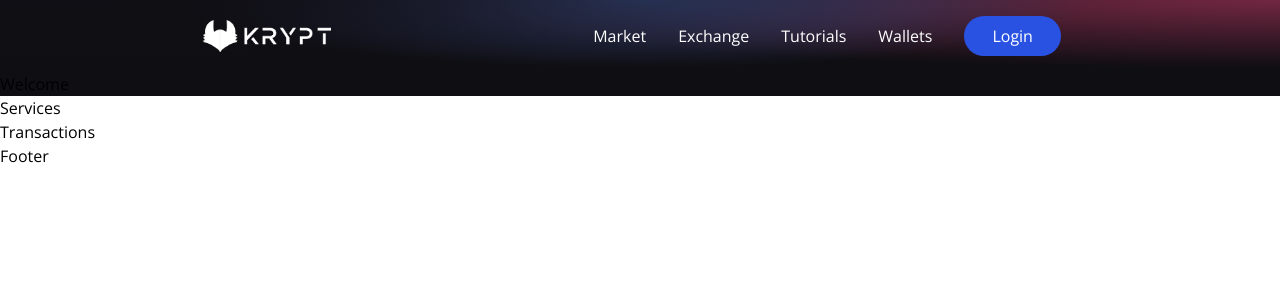
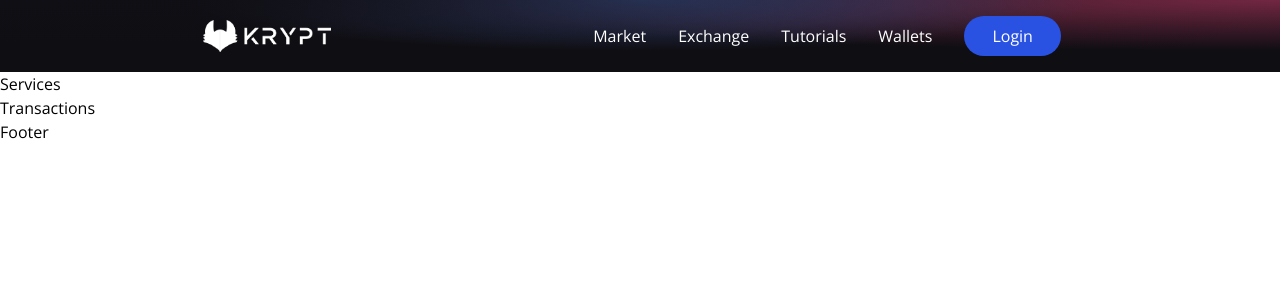
Before and after one commit to AlghazHernanda/blockchain-web, a React (Vite) app in the folder client/: page / in a window 1280 px wide. Shown: the top 300 px of the page. Built offline with nearby package versions, Linux system fonts and the light colour scheme.

Commit message:
welcome page

```diff
--- a/client/src/components/Welcome.jsx
+++ b/client/src/components/Welcome.jsx
@@ -1,8 +1,15 @@
 import React from 'react'
+import { AiFillPlayCircle } from "react-icons/ai";
+import { SiEthereum } from "react-icons/si";
+import { BsInfoCircle } from "react-icons/bs";
+
+import { Loader } from "./";
 
 const Welcome = () => {
   return (
-    <div>Welcome</div>
+    <div className="flex w-full justify-center items-center">
+
+    </div>
   )
 }
 
```
